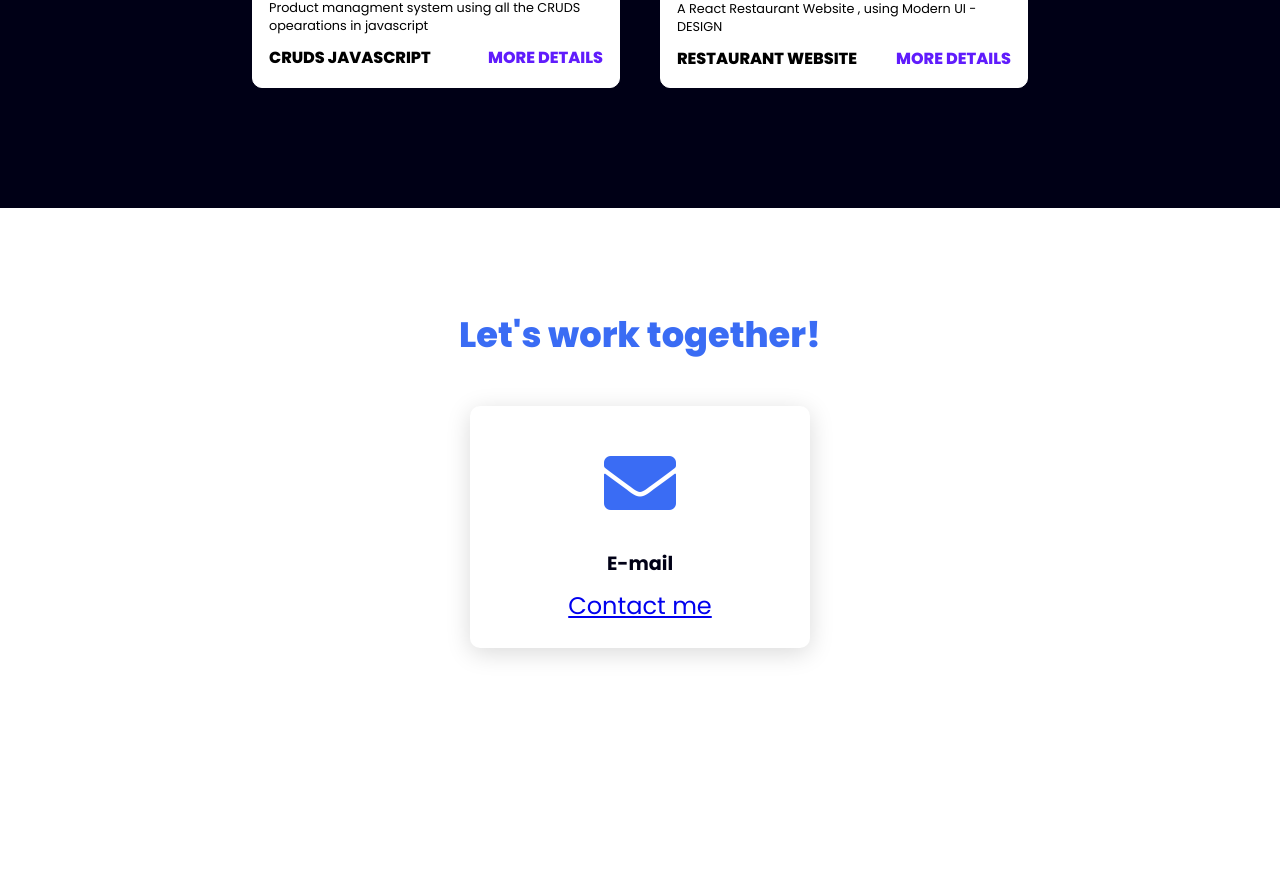
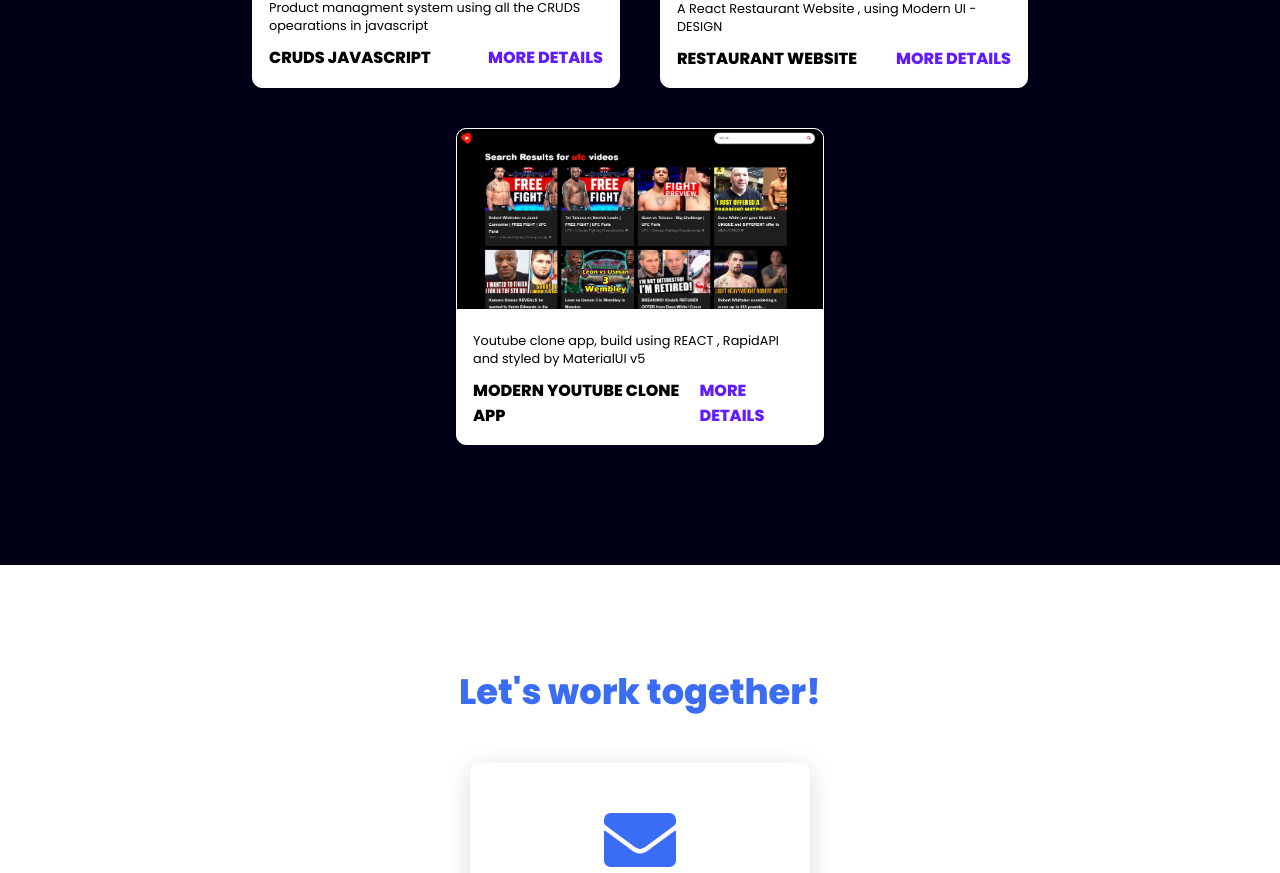
Before and after one commit to HerculesABS/Portfolio, a React (Create React App) app: page / in a window 1280 px wide. Shown: the part 2219-3092 px from the top of the page. Built offline with nearby package versions, Linux system fonts and the light colour scheme.

Commit message:
adding youtube clone project

```diff
--- a/src/components/Projects.js
+++ b/src/components/Projects.js
@@ -59,6 +59,18 @@
                     </strong>
                 </div>
             </div>
+            <div className="project-card">
+                <div className="project-image">
+                    <img src={require(`../images/yt-clone.jpg`)} alt="Project background img"/>
+                </div>
+                <div className="project-info">
+                    <p className="project-category">Youtube clone app, build using REACT , RapidAPI and styled by MaterialUI v5</p>
+                    <strong className="project-title">
+                        <span>Modern Youtube Clone app </span>
+                        <a href="https://silver-sunburst-373dd6.netlify.app/" className="more-details">More details</a>
+                    </strong>
+                </div>
+            </div>
 
         </div>
     </section>
```
Also changed, not shown: src/images/yt-clone.jpg (added).
